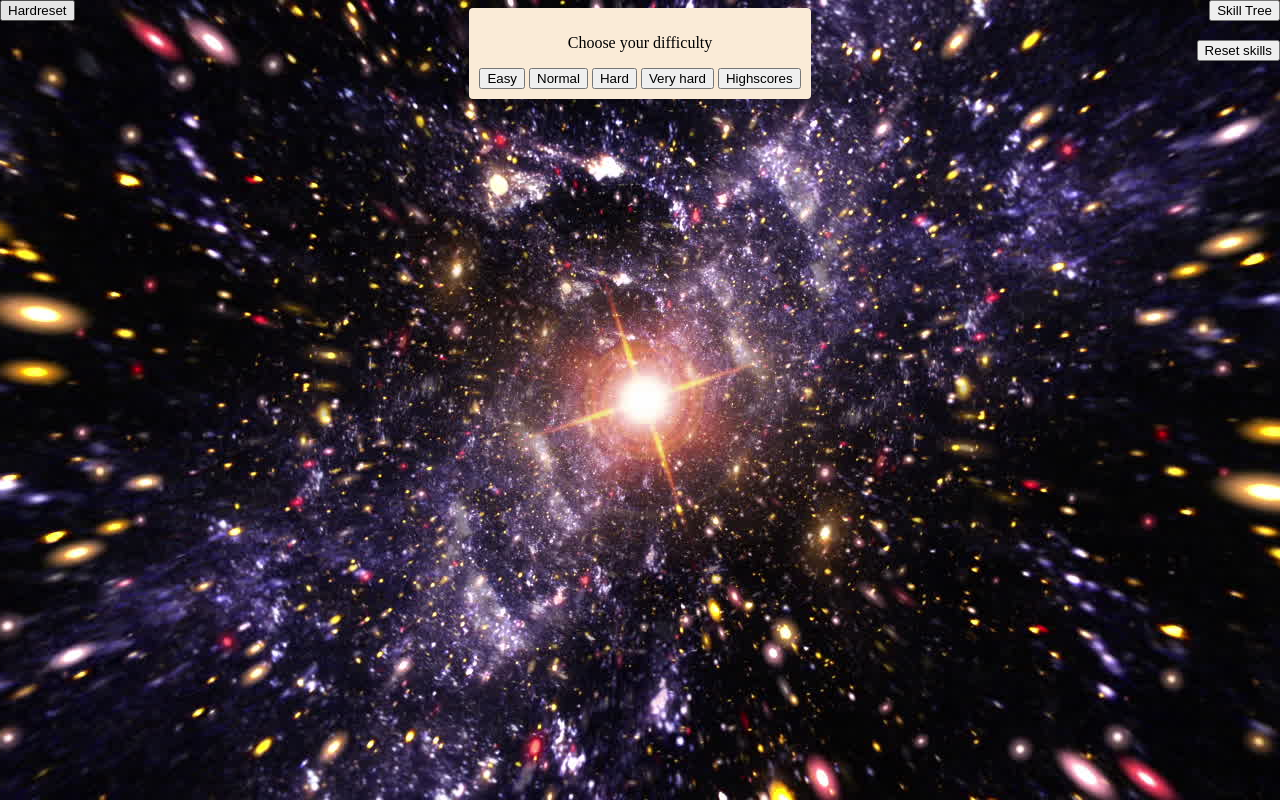
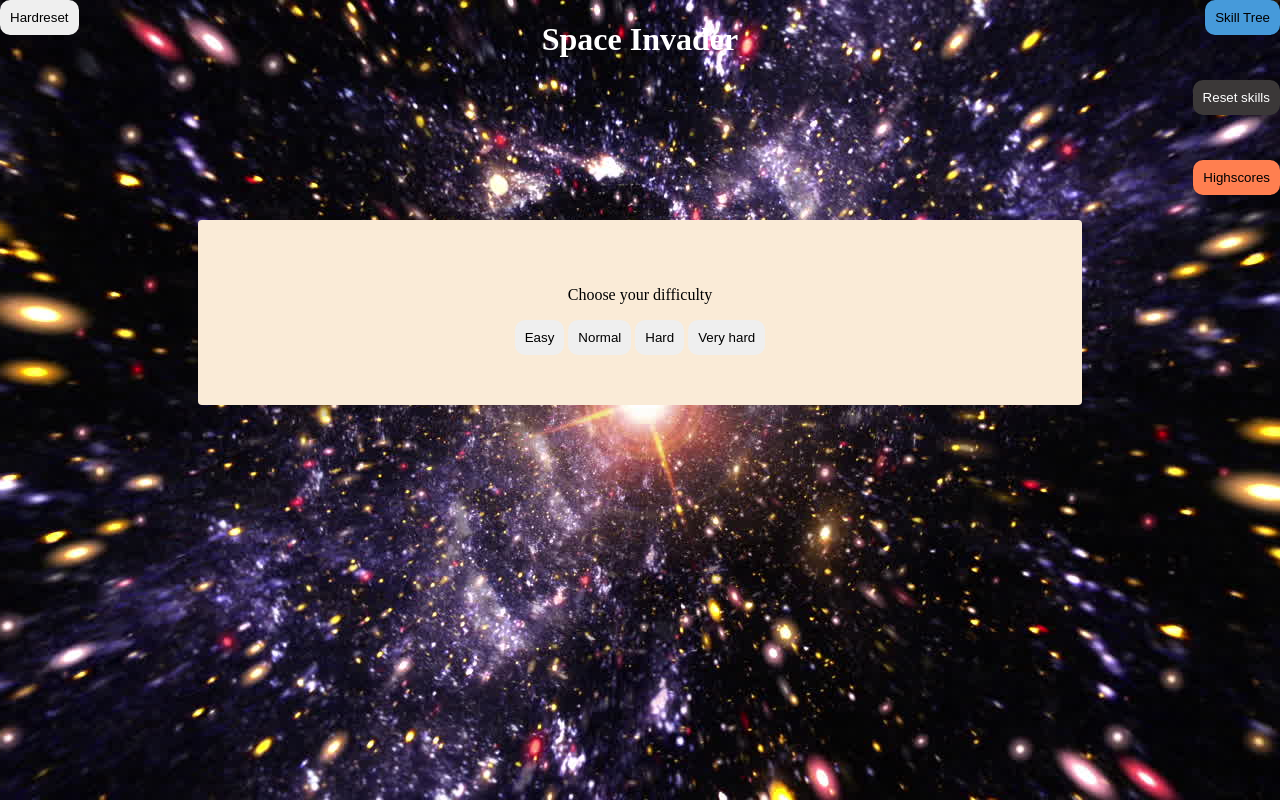
Before and after one commit to alxesv/js_space_invaders_coding, a plain HTML site: page index.html in a window 1280 px wide. Drawn offline with Linux system fonts and the light colour scheme.

Commit message:
work in progress

```diff
--- a/index.html
+++ b/index.html
@@ -7,11 +7,15 @@
         <link rel="stylesheet" href="style.css" />
     </head>
     <body>
+        <h1>Space Invader</h1>
         <div class="option_buttons">
             <button id="hardreset" style="position:absolute; left:0; top:0;">Hardreset</button>
             <button id="showSkillTree">Skill Tree</button>
             <button id="resetSkills">Reset skills</button>
+            <button id="btnScores">Highscores</button>
+
         </div>
+
         <div id ="countdown"></div>
         <div class="diff_choice">
             <div>
@@ -20,7 +24,6 @@
                 <button id="normal">Normal</button>
                 <button id="hard">Hard</button>
                 <button id="veryhard">Very hard</button>
-        <button id="btnScores">Highscores</button>
             </div>
             <div id="highscores" style="display: none;">
                 <p>Highscores</p>
--- a/js/app.js
+++ b/js/app.js
@@ -69,11 +69,11 @@ function updateGrid() {
             htmlGrille[i].classList.remove('alien');
         }
         if (i === vaisseau) {
-            if(!shieldOn){
-            htmlGrille[vaisseau].classList.add('tireur');
-        }else{
-            htmlGrille[vaisseau].classList.add('shield');
-        }
+            if (!shieldOn) {
+                htmlGrille[vaisseau].classList.add('tireur');
+            } else {
+                htmlGrille[vaisseau].classList.add('shield');
+            }
         } else {
             htmlGrille[i].classList.remove('shield');
             htmlGrille[i].classList.remove('tireur');
@@ -90,7 +90,7 @@ function checkGameOver() {
         if (aliens.length === 0) {
             result_message.innerHTML = 'You Win';
             result.style.display = 'block';
-            skillPoints += diff-1;
+            skillPoints += diff - 1;
             localStorage.setItem('skillPoints', skillPoints);
             updateSkillPointsCounter();
             return true;
@@ -133,12 +133,15 @@ function gameLoop() {
         if (enemyFire) {
             enemyShoot();
         }
-        if(checkGameOver()){
+        if (checkGameOver()) {
             clearInterval(gameInterval);
             clearInterval(stopInterval);
             if (aliens.length === 0) {
                 score = Math.round(
-                    (1000 / parseFloat(document.querySelector('.timer').textContent)) *
+                    (1000 /
+                        parseFloat(
+                            document.querySelector('.timer').textContent
+                        )) *
                         score
                 );
             }
@@ -148,8 +151,6 @@ function gameLoop() {
         updateScore();
     }, timeRate);
 }
-
-
 
 function timerGame() {
     document.querySelector('.timer').style.display = 'block';
@@ -166,10 +167,11 @@ function gameStart(difficulty) {
     document.querySelector('#showSkillTree').style.display = 'none';
     document.querySelector('#hardreset').style.display = 'none';
     document.querySelector('#resetSkills').style.display = 'none';
+    document.querySelector('#btnScores').style.display = 'none';
     document.querySelector('.game').style.display = 'block';
 
     skillTreeDiv.style.display = 'none';
-    switch(difficulty){
+    switch (difficulty) {
         case 1:
             diff = 1;
             enemyFire = false;
@@ -198,22 +200,22 @@ function gameStart(difficulty) {
             return;
     }
     checkSkills();
-    if(timeFreeze > 0){
+    if (timeFreeze > 0) {
         document.querySelector('#freeze_list').style.display = 'block';
         freezeDisplay.innerHTML = `(${timeFreeze})`;
-    }else{
+    } else {
         document.querySelector('#freeze_list').style.display = 'none';
     }
-    if(bombs > 0){
+    if (bombs > 0) {
         document.querySelector('#bomb_list').style.display = 'block';
         bombDisplay.innerHTML = `(${bombs})`;
-    }else{
+    } else {
         document.querySelector('#bomb_list').style.display = 'none';
     }
-    if (shields > 0){
+    if (shields > 0) {
         document.querySelector('#shield_list').style.display = 'block';
         shieldDisplay.innerHTML = `(${shields})`;
-    }else{
+    } else {
         document.querySelector('#shield_list').style.display = 'none';
     }
     let i = 3;
--- a/style.css
+++ b/style.css
@@ -104,11 +104,15 @@ h3 {
     justify-content: center;
 }
 .diff_choice div {
+    box-sizing: border-box;
     display: inline-block;
+    margin-top: 140px;
     background-color: antiquewhite;
     padding: 10px;
     border-radius: 4px;
     text-align: center;
+    padding: 50px;
+    width: 70%;
 }
 .diff_choice #highscores {
     display: none;
@@ -138,18 +142,18 @@ h3 {
     border-radius: 4px;
     width: 100px;
     position: absolute;
-    top : 40%;
-    left : 0;
+    top: 40%;
+    left: 0;
     font-size: 1.2rem;
 }
-@media screen and (min-width:1024px){
-    .controls{
+@media screen and (min-width: 1024px) {
+    .controls {
         width: 150px;
         left: 5%;
     }
 }
-@media screen and (min-width:1440px){
-    .controls{
+@media screen and (min-width: 1440px) {
+    .controls {
         width: 250px;
         left: 10%;
     }
@@ -171,7 +175,8 @@ h3 {
 }
 
 /* Style for each skill div */
-  .skill, .skill_points {
+.skill,
+.skill_points {
     background-color: antiquewhite;
     border: 1px solid #ccc;
     border-radius: 0.5em;
@@ -211,14 +216,30 @@ h3 {
 }
 
 #showSkillTree {
-    position:absolute;
+    background-color: #469ada;
+    position: absolute;
     top: 0;
     right: 0;
 }
+#showSkillTree:hover,
+#showSkillTree:active {
+    background-color: #2f638b;
+    cursor: pointer;
+    color: #fff;
+}
 #resetSkills {
-    position:absolute;
-    top: 5%;
+    background-color: #3b3838;
+    color: #fff;
+    border: #ccc;
+    position: absolute;
+    top: 10%;
     right: 0;
+}
+#resetSkills:hover,
+#resetSkills:active {
+    background-color: #585c5e;
+    cursor: pointer;
+    color: rgb(0, 0, 0);
 }
 .skill_points {
     max-height: 30px;
@@ -251,3 +272,23 @@ h3 {
     color: #fff;
     display: none;
 }
+#btnScores {
+    background-color: coral;
+    position: absolute;
+    top: 20%;
+    right: 0;
+}
+#btnScores:hover {
+    background-color: rgba(175, 89, 58, 0.767);
+    cursor: pointer;
+    color: #fff;
+}
+button {
+    padding: 10px;
+    border-radius: 10px;
+    border: none;
+}
+h1 {
+    text-align: center;
+    color: #fff;
+}
```
Lines whose indentation alone changed are shown as unchanged.
